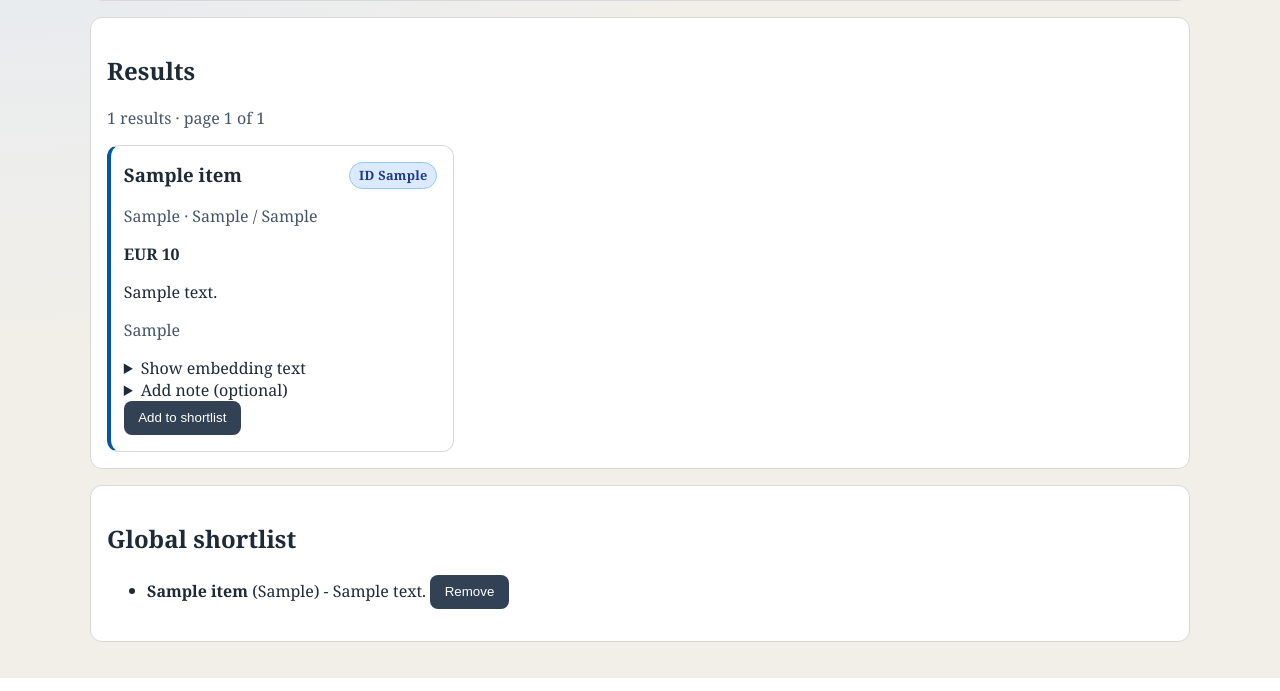
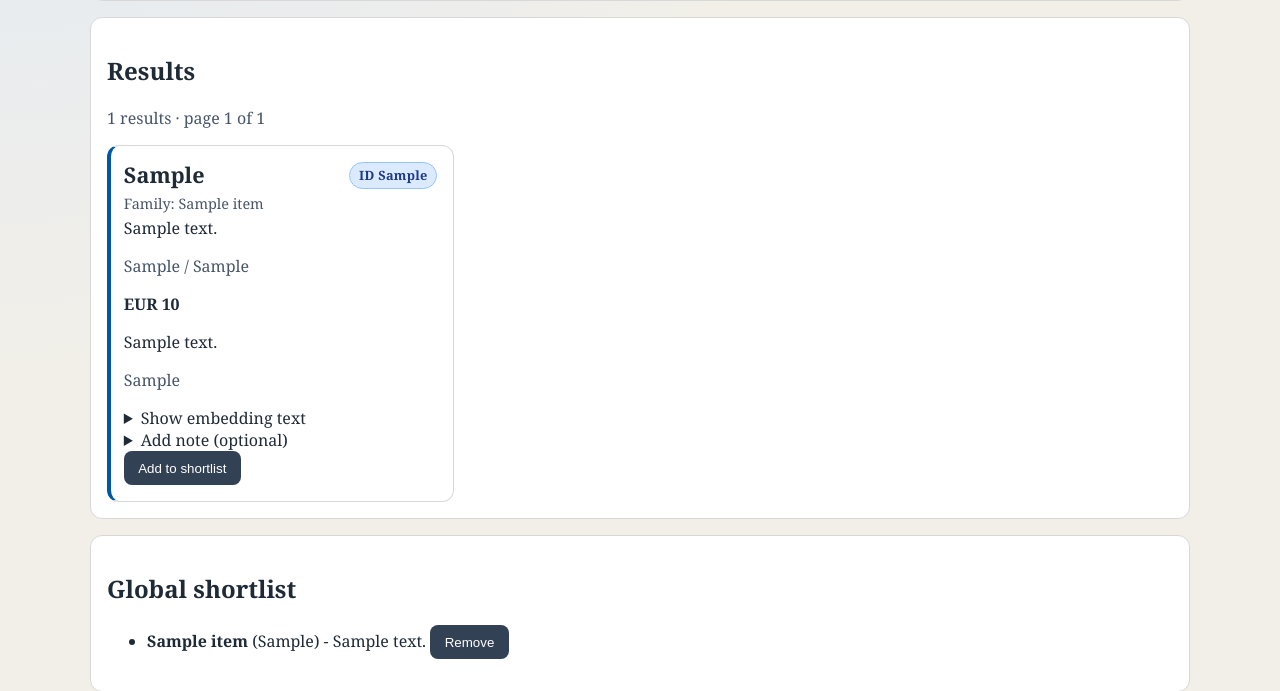
Before and after one commit to talolard/SICKR, a Django app: template src/tal_maria_ikea/web/templates/web/search.html in a window 1280 px wide. Shown: the part 498-1189 px from the top of the page. Run offline with Django 3.2, Linux system fonts and the light colour scheme; the template is opened without the code that fills it: most values are stand-ins (such as "Sample title", 1, 10 or a date in 2020); form fields are guessed from the names that the template uses.

Commit message:
Promote product type and country description on result cards
Problem: cards emphasized family name while the product-level description was hidden, making results harder to scan.\n\nApproach: use product_type as primary title, move family name into a smaller label, and display country description text above category metadata.\n\nOutcome: cards now present the specific product first while still retaining family context and ID.

```diff
--- a/src/tal_maria_ikea/web/templates/web/base.html
+++ b/src/tal_maria_ikea/web/templates/web/base.html
@@ -158,6 +158,19 @@
       .result-head h3 {
         margin: 0;
       }
+      .result-title {
+        font-size: 1.35rem;
+        line-height: 1.2;
+      }
+      .result-family {
+        margin-top: 0.35rem;
+        margin-bottom: 0.25rem;
+        font-size: 0.9rem;
+      }
+      .result-description {
+        margin-top: 0.25rem;
+        margin-bottom: 0.45rem;
+      }
       .product-id-badge {
         font-size: 0.8rem;
         font-weight: 700;
--- a/src/tal_maria_ikea/web/templates/web/search.html
+++ b/src/tal_maria_ikea/web/templates/web/search.html
@@ -110,10 +110,14 @@
         {% for item in results %}
           <article class="result card">
             <div class="result-head">
-              <h3>{{ item.product_name }}</h3>
+              <h3 class="result-title">{{ item.product_type|default:item.product_name }}</h3>
               <span class="product-id-badge">ID {{ item.canonical_product_key }}</span>
             </div>
-            <p class="muted">{{ item.product_type }} · {{ item.main_category }} / {{ item.sub_category }}</p>
+            <p class="result-family muted">Family: {{ item.product_name }}</p>
+            {% if item.description_text %}
+              <p class="result-description">{{ item.description_text }}</p>
+            {% endif %}
+            <p class="muted">{{ item.main_category }} / {{ item.sub_category }}</p>
             <p><strong>EUR {{ item.price_eur }}</strong></p>
             <p>{{ item.dimensions_text }}</p>
             <p class="muted">{{ item.rank_explanation }}</p>
```
Also changed, not shown: 1 other file.
